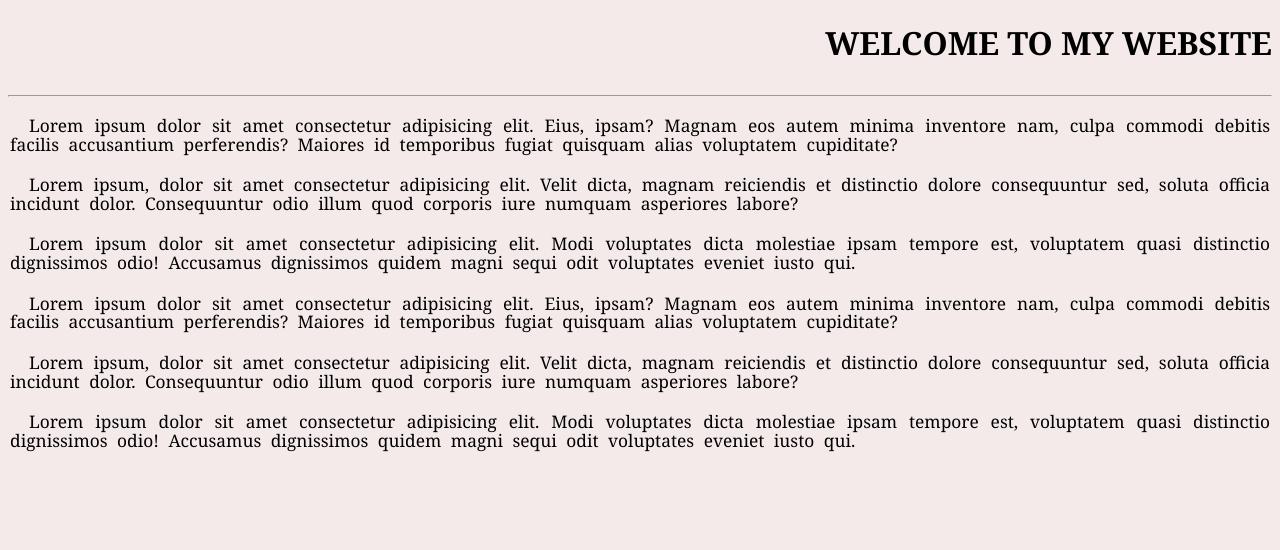
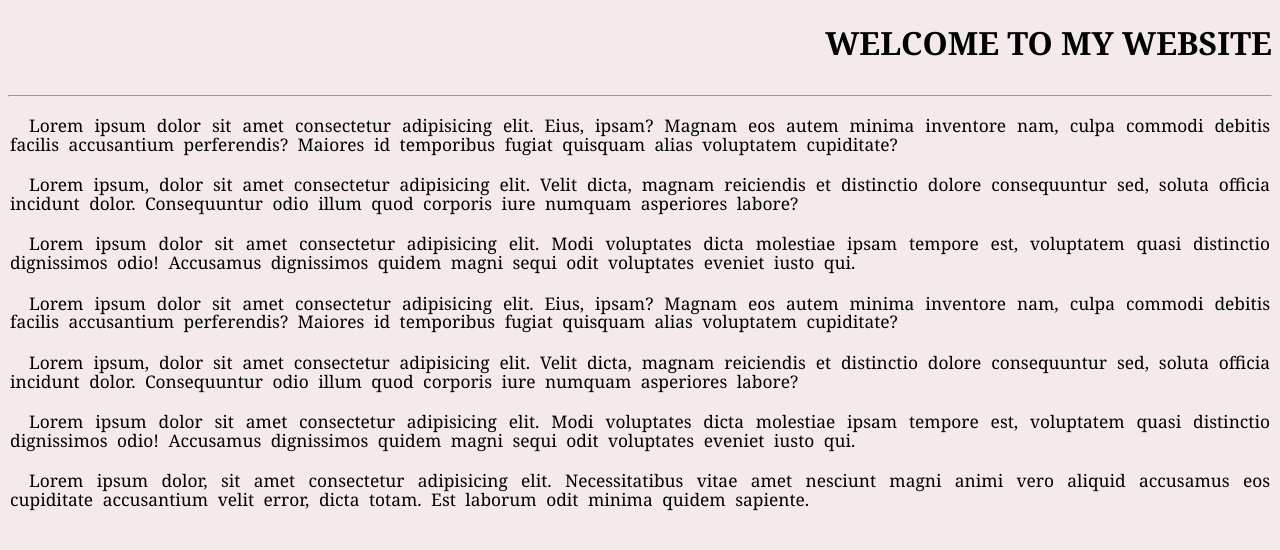
Before and after one commit to Nashir-Nst/file_tugas_git_Nashir-Nst, a plain HTML site: page home.html in a window 1280 px wide. Drawn offline with Linux system fonts and the light colour scheme.

Commit message:
revisi home

```diff
--- a/home.html
+++ b/home.html
@@ -16,5 +16,6 @@
     <p>Lorem ipsum dolor sit amet consectetur adipisicing elit. Eius, ipsam? Magnam eos autem minima inventore nam, culpa commodi debitis facilis accusantium perferendis? Maiores id temporibus fugiat quisquam alias voluptatem cupiditate?</p>
     <p>Lorem ipsum, dolor sit amet consectetur adipisicing elit. Velit dicta, magnam reiciendis et distinctio dolore consequuntur sed, soluta officia incidunt dolor. Consequuntur odio illum quod corporis iure numquam asperiores labore?</p>
     <p>Lorem ipsum dolor sit amet consectetur adipisicing elit. Modi voluptates dicta molestiae ipsam tempore est, voluptatem quasi distinctio dignissimos odio! Accusamus dignissimos quidem magni sequi odit voluptates eveniet iusto qui.</p>
+    <p>Lorem ipsum dolor, sit amet consectetur adipisicing elit. Necessitatibus vitae amet nesciunt magni animi vero aliquid accusamus eos cupiditate accusantium velit error, dicta totam. Est laborum odit minima quidem sapiente.</p>
 </body>
 </html>
```
